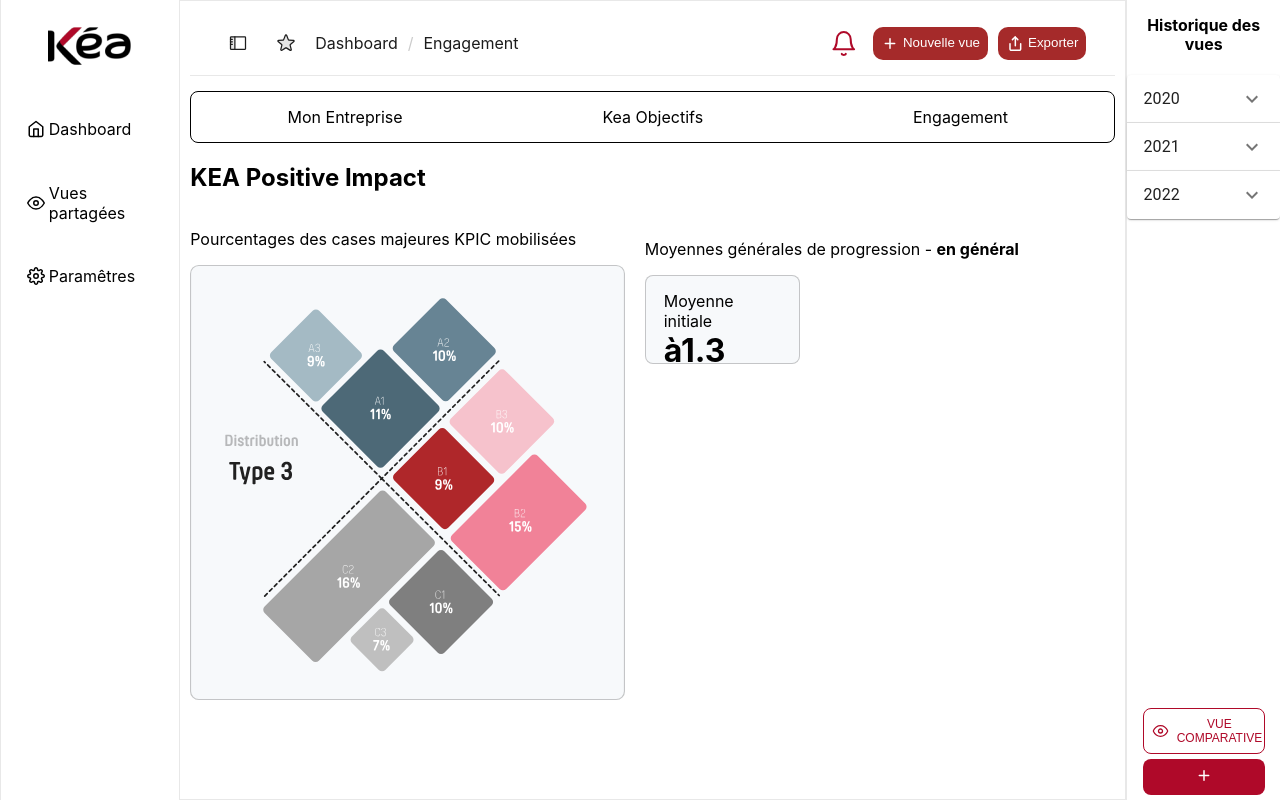
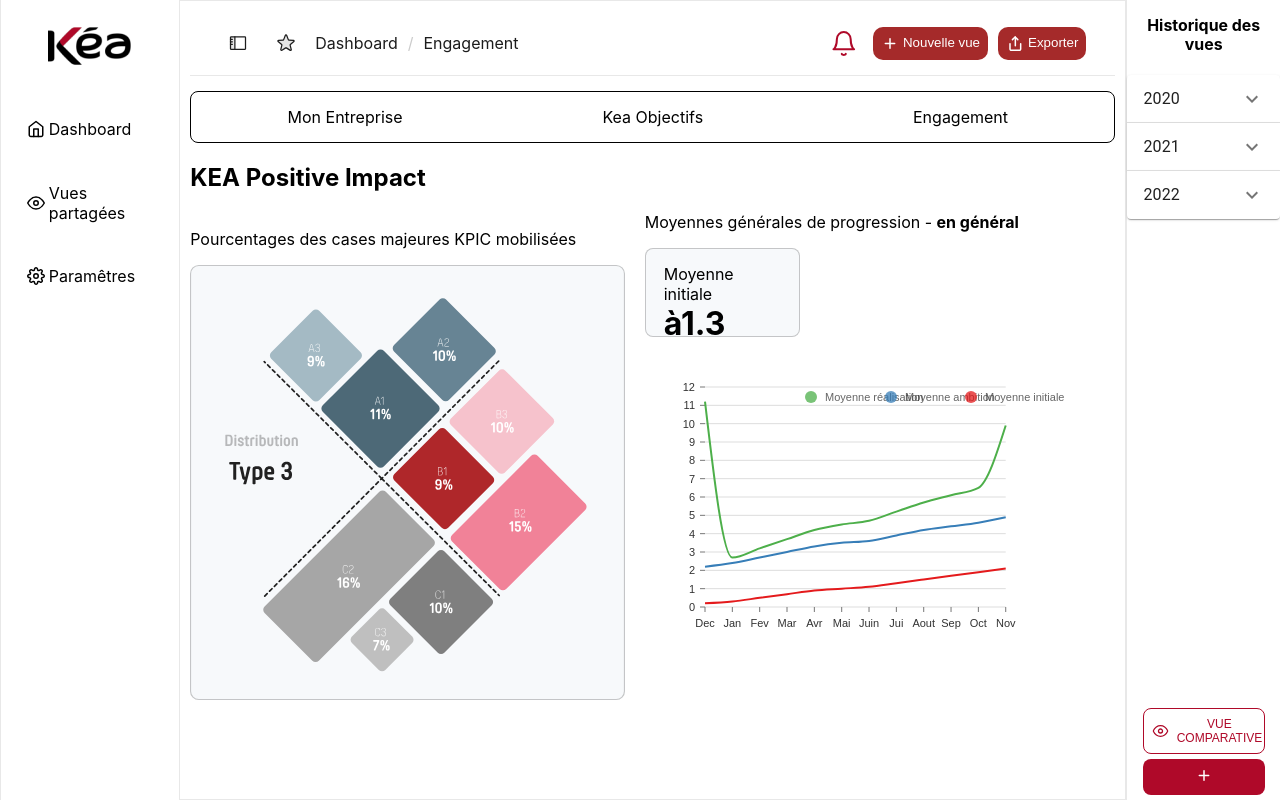
Before and after one commit to AlexisAmadei/KEAPartners_reactApp, a React (Create React App) app in the folder kea_dashboard/: page / in a window 1280 px wide. Built offline with nearby package versions, Linux system fonts and the light colour scheme.

Commit message:
Update line chart

```diff
--- /dev/null
+++ b/kea_dashboard/src/components/graph/LineChart.js
@@ -0,0 +1,77 @@
+import { ResponsiveLine } from '@nivo/line'
+import React from 'react'
+
+const LineChart = ({ data }) => {
+    console.log(data);
+    return (
+    <ResponsiveLine
+        data={data}
+        margin={{ top: 50, right: 110, bottom: 50, left: 60 }}
+        xScale={{ type: 'point' }}
+        yScale={{
+            type: 'linear',
+            min: 0,
+            max: 'auto',
+            stacked: true,
+            reverse: false
+        }}
+        yFormat=">-.2f"
+        curve="monotoneX"
+        axisTop={null}
+        axisRight={null}
+        axisBottom={{
+            orient: 'bottom',
+            tickSize: 5,
+            tickPadding: 5,
+            tickRotation: 0,
+            legendOffset: 36,
+            legendPosition: 'middle'
+        }}
+        axisLeft={{
+            orient: 'left',
+            tickSize: 5,
+            tickPadding: 5,
+            tickRotation: 0,
+            legendOffset: -40,
+            legendPosition: 'middle'
+        }}
+        enableGridX={false}
+        colors={{ scheme: 'set1' }}
+        enablePoints={false}
+        pointSize={10}
+        pointColor="black"
+        pointBorderWidth={2}
+        pointBorderColor={{ from: 'serieColor' }}
+        pointLabelYOffset={-12}
+        crosshairType="cross"
+        useMesh={true}
+        legends={[
+            {
+                anchor: 'top-left',
+                direction: 'row',
+                justify: false,
+                translateX: 100,
+                translateY: 0,
+                itemsSpacing: 0,
+                itemDirection: 'left-to-right',
+                itemWidth: 80,
+                itemHeight: 20,
+                itemOpacity: 0.75,
+                symbolSize: 12,
+                symbolShape: 'circle',
+                symbolBorderColor: 'rgba(0, 0, 0, .5)',
+                effects: [
+                    {
+                        on: 'hover',
+                        style: {
+                            itemBackground: 'rgba(0, 0, 0, .03)',
+                            itemOpacity: 1
+                        }
+                    }
+                ]
+            }
+        ]}
+    />
+)
+}
+export default LineChart;
--- /dev/null
+++ b/kea_dashboard/src/data/linechart.json
@@ -0,0 +1,176 @@
+[
+    {
+      "id": "Moyenne initiale",
+      "color": "hsl(105, 70%, 50%)",
+      "data": [
+        {
+          "x": "Dec",
+          "y": 0.2
+        },
+        {
+          "x": "Jan",
+          "y": 0.3
+        },
+        {
+          "x": "Fev",
+          "y": 0.5
+        },
+        {
+          "x": "Mar",
+          "y": 0.7
+        },
+        {
+          "x": "Avr",
+          "y": 0.9
+        },
+        {
+          "x": "Mai",
+          "y": 1
+        },
+        {
+          "x": "Juin",
+          "y": 1.1
+        },
+        {
+          "x": "Jui",
+          "y": 1.3
+        },
+        {
+          "x": "Aout",
+          "y": 1.5
+        },
+        {
+            "x": "Sep",
+            "y": 1.7
+        },
+        {
+            "x": "Oct",
+            "y": 1.9
+        },
+        {
+            "x": "Nov",
+            "y": 2.1
+        },
+        {
+            "x": "Dec",
+            "y": 2.3
+        }
+      ]
+    },
+    {
+      "id": "Moyenne ambition",
+      "color": "hsl(19, 70%, 50%)",
+      "data": [
+        {
+          "x": "Dec",
+          "y": 2
+        },
+        {
+          "x": "Jan",
+          "y": 2.1
+        },
+        {
+          "x": "Fev",
+          "y": 2.2
+        },
+        {
+          "x": "Mar",
+          "y": 2.3
+        },
+        {
+          "x": "Avr",
+          "y": 2.4
+        },
+        {
+          "x": "Mai",
+          "y": 2.5
+        },
+        {
+          "x": "Juin",
+          "y": 2.5
+        },
+        {
+          "x": "Jui",
+          "y": 2.6
+        },
+        {
+          "x": "Aout",
+          "y": 2.7
+        },
+        {
+            "x": "Sep",
+            "y": 2.7
+        },
+        {
+            "x": "Oct",
+            "y": 2.7
+        },
+        {
+            "x": "Nov",
+            "y": 2.8
+        },
+        {
+            "x": "Dec",
+            "y": 2.8
+        }
+      ]
+    },
+    {
+        "id": "Moyenne réalisation",
+        "color": "hsl(110, 70%, 50%)",
+        "data": [
+          {
+            "x": "Dec",
+            "y": 9
+          },
+          {
+            "x": "Jan",
+            "y": 0.3
+          },
+          {
+            "x": "Fev",
+            "y": 0.5
+          },
+          {
+            "x": "Mar",
+            "y": 0.7
+          },
+          {
+            "x": "Avr",
+            "y": 0.9
+          },
+          {
+            "x": "Mai",
+            "y": 1
+          },
+          {
+            "x": "Juin",
+            "y": 1.1
+          },
+          {
+            "x": "Jui",
+            "y": 1.3
+          },
+          {
+            "x": "Aout",
+            "y": 1.5
+          },
+          {
+              "x": "Sep",
+              "y": 1.7
+          },
+          {
+              "x": "Oct",
+              "y": 1.9
+          },
+          {
+              "x": "Nov",
+              "y": 5
+          },
+          {
+              "x": "Dec",
+              "y": 2.3
+          }
+        ]
+      }
+  ]
--- a/kea_dashboard/src/pages/Accueil.js
+++ b/kea_dashboard/src/pages/Accueil.js
@@ -2,15 +2,23 @@
 import Navbar from '../components/Navbar';
 import LeftSideBar from '../components/LeftSideBar';
 import RightSideBar from '../components/RightSideBar';
-import Layout from '../Layout';
+
 import Treemap from '../assets/graph/treemap.svg';
-import React, { useState } from 'react';
+import React, { useEffect, useState } from 'react';
 import Compteurs from '../components/graph/Compteurs';
 
 import './accueil.css';
+import LineChart from '../components/graph/LineChart';
+import dataLineChart from '../data/linechart.json'
 
- const Accueil=({}) => {
+const Accueil=({}) => {
     const [current, setCurrent] = useState(0);
+    const [data, setData] = useState(dataLineChart);
+
+    useEffect(() => {
+        setData(data);
+
+    }, []);
     return(
         <div className='main-app'>
             <LeftSideBar />
@@ -33,12 +41,19 @@
                             <div className='compteurs'>
                                 <Compteurs />
                             </div>
+                            {!!data &&
+                                <div className='containerLine-chart'>
+                                    <div className="line-chart">
+                                        <LineChart data={data}/>
+                                    </div>
+                                </div>
+                            }
                         </div>
                     </div>
                 </div>
             <RightSideBar />
         </div>
     )
+}
 
-}
 export default Accueil;
--- a/kea_dashboard/src/pages/accueil.css
+++ b/kea_dashboard/src/pages/accueil.css
@@ -41,6 +41,17 @@
     margin-left: 10px;
 }
 
+.containerLine-chart {
+    height: 100%;
+    width: 100%;
+}
+
+.line-chart {
+    height: 100%;
+    width: 100%;
+    max-height: 320px;
+}
+
 .break-line {
     height: 80px;
 }
```
